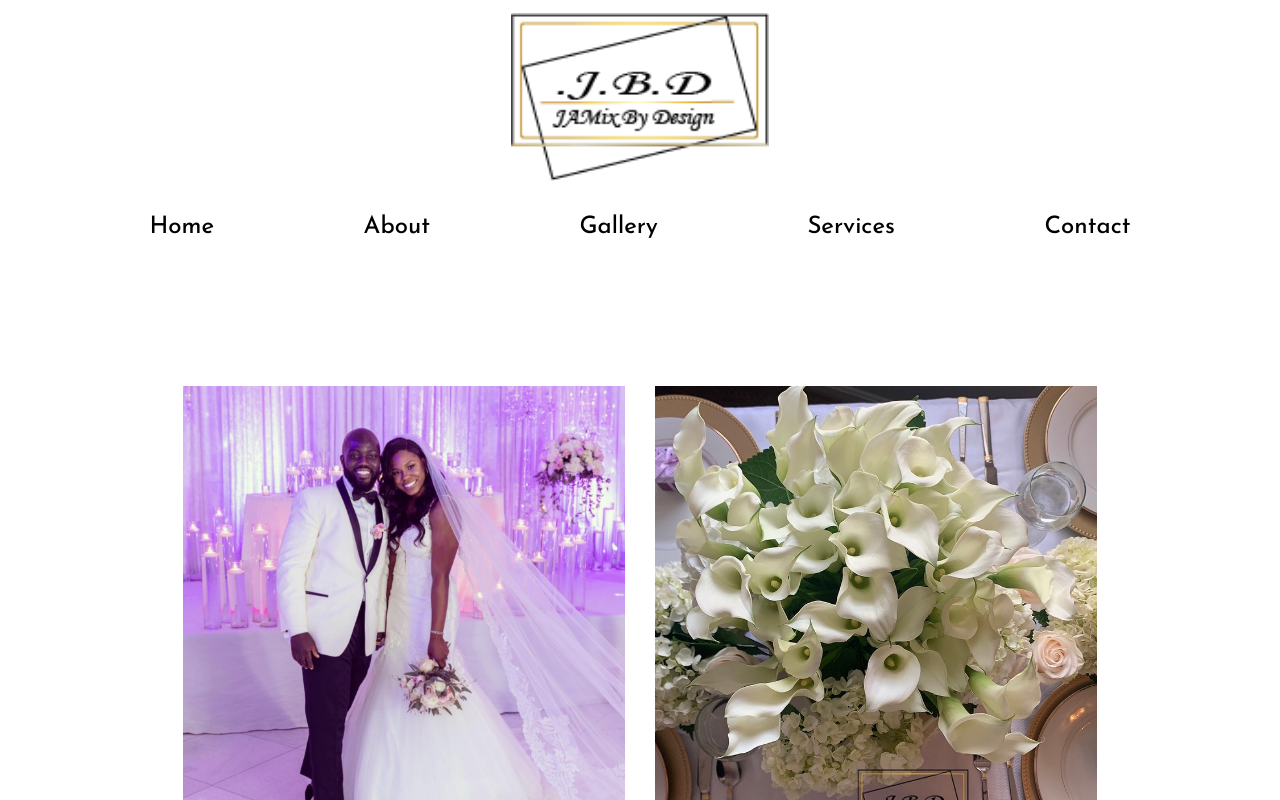
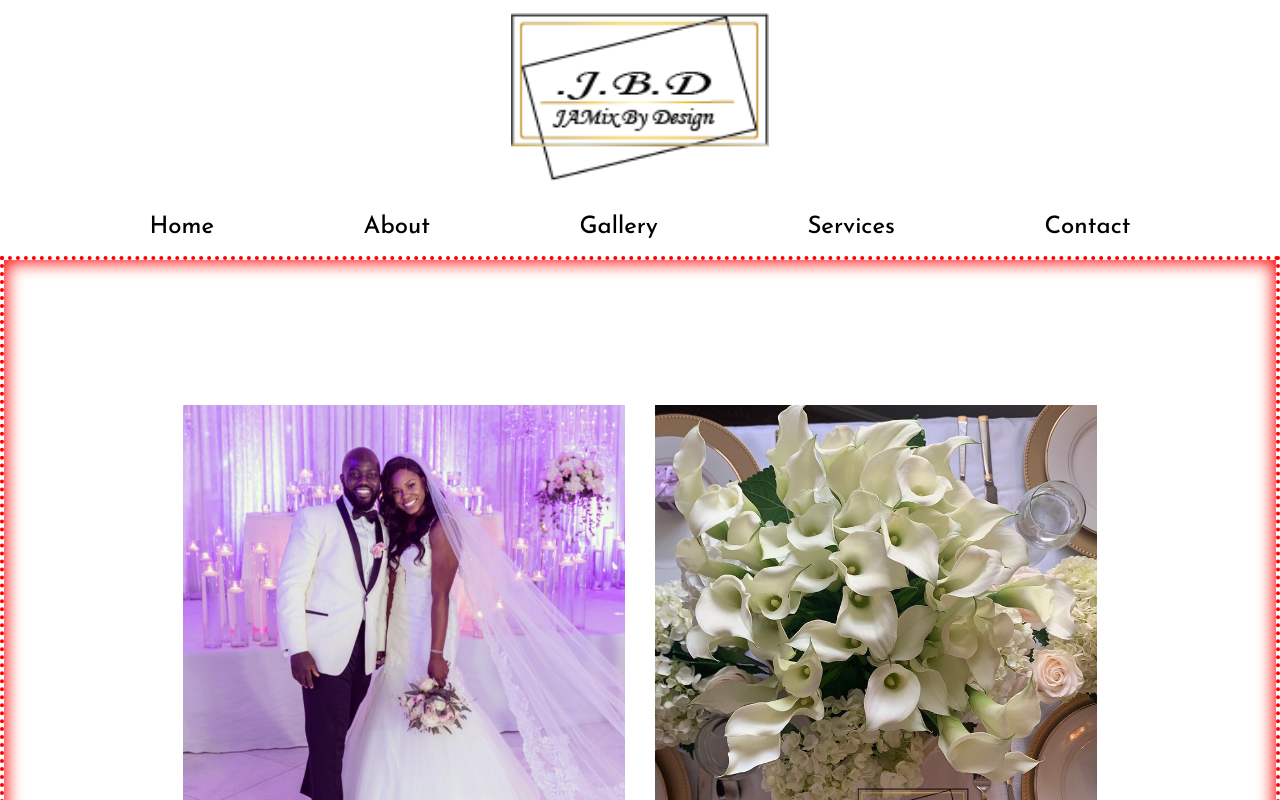
Before and after one commit to StefonSimmons/jamix-by-design, a React (Create React App) app in the folder client/: page /jamix-admin/gallery in a window 1280 px wide. Shown: the top 800 px of the page. Built offline with nearby package versions, Linux system fonts and the light colour scheme; no server answers.

Commit message:
resctricted screen style

```diff
--- a/client/src/App.js
+++ b/client/src/App.js
@@ -69,7 +69,7 @@ function App() {
           <Route exact path="/jamix-admin/login" element={<Login login={login} setUser={setUser}/>}/>
           <Route exact path="/jamix-admin/register" element={<Register register={register} setUser={setUser}/>}/>
           <Route exact path="/jamix-admin/accounts" element={<Accounts destroyUsers={destroyUsers} updateUsers={updateUsers} user={user} restricted={true}/>}/>
-          <Route exact path="/jamix-admin/services" element={<Services><Packages restricted={true} user={user}/></Services>}/>
+          <Route exact path="/jamix-admin/services" element={<Services restricted={true}><Packages restricted={true} user={user}/></Services>}/>
           <Route exact path="/jamix-admin/gallery" element={<Gallery restricted={true} setIndex={setIndex} user={user} setGalleryModal={setGalleryModal} airtablePhotos={airtablePhotos} setAirtablePhotos={setAirtablePhotos}/>}/>
         </Routes>
 
--- a/client/src/screens/Gallery.jsx
+++ b/client/src/screens/Gallery.jsx
@@ -60,7 +60,7 @@ export default function Gallery({ setIndex, setGalleryModal, airtablePhotos, set
   }
 
   return (
-    <div className="gallery-screen">
+    <div className={`gallery-screen ${restricted && "restricted-screen"}`}>
       <section className="gallery">
         {[...gallery, ...airtablePhotos].map((photo, idx) => {
           return (
--- a/client/src/screens/Services.jsx
+++ b/client/src/screens/Services.jsx
@@ -2,13 +2,13 @@ import { Fragment } from "react"
 import Service from "../components/Service"
 import { services } from "../import-info/services"
 
-export default function Services({children}) {
+export default function Services({children, restricted}) {
 
 
 
 
   return (
-    <div className="services-screen">
+    <div className={`services-screen ${restricted && "restricted-screen"}`}>
       <h1>Let’s Work On Your Next Celebration!</h1>
       <section className="services-section">
         {services.map((service, idx) => (
--- a/client/src/screens/auth-screens/Accounts.jsx
+++ b/client/src/screens/auth-screens/Accounts.jsx
@@ -106,7 +106,7 @@ export default function Accounts({destroyUsers, updateUsers, user, restricted})
         )
     }
     return (
-        <div className="accounts-screen">
+        <div className={`accounts-screen ${restricted && "restricted-screen"}`}>
             <h1>Accounts</h1>
             <form className="accounts-form" onSubmit={handleSubmit}>
                 {airtableUsers.map((user, idx) => {
--- a/client/src/styles/main.css
+++ b/client/src/styles/main.css
@@ -1078,4 +1078,10 @@ body {
 a {
   text-decoration: none;
   color: black;
+}
+
+.restricted-screen {
+  border: 4px dotted rgb(255, 0, 0);
+  box-shadow: inset 0 0 17px 2px red;
+  padding: 15px;
 }/*# sourceMappingURL=main.css.map */
--- a/client/src/styles/main.scss
+++ b/client/src/styles/main.scss
@@ -14,3 +14,9 @@ a{
   text-decoration: none;
   color: black;
 }
+
+.restricted-screen{
+  border: 4px dotted rgb(255, 0, 0);
+  box-shadow:inset 0 0 17px 2px red;
+  padding: 15px
+}
```
Also changed, not shown: 1 other file (tests, documents, lock files or other folders).
